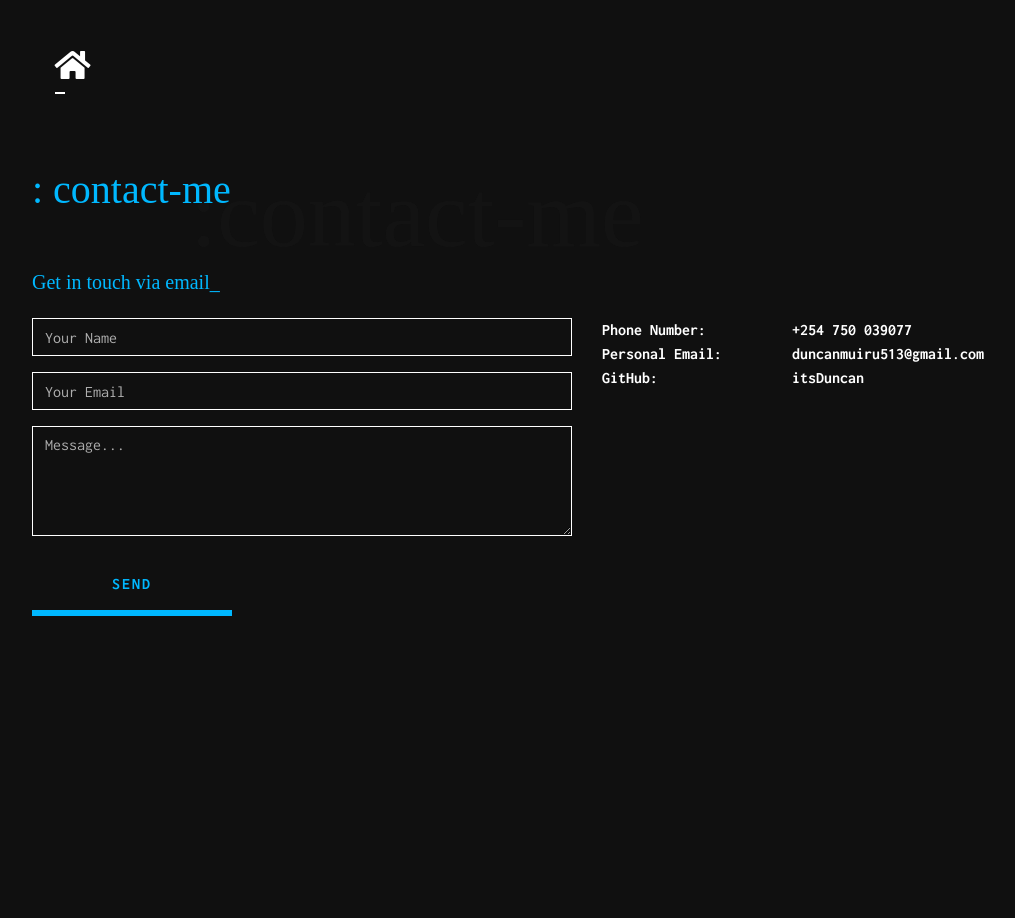
After one commit to itsDuncan/portfolio, a Django app: template home/templates/home/contact.html in a window 1280 px wide. The commit adds this page. Shown: the whole page, without its empty margins (53-1068 px from the left). Run offline with Django 3.2, Linux system fonts and the light colour scheme; the template is opened without the code that fills it, so the values that code supplies are empty; some libraries are stand-ins or nearby versions; some web fonts are replaced.

Commit message:
Added Contact Page | Fixed urls

```diff
--- a/home/static/home/css/navbar.css
+++ b/home/static/home/css/navbar.css
@@ -111,3 +111,8 @@
 		padding-left: 0;
 	}
 }
+
+.navbar-mini .nav-item {
+	margin-left: 1.3rem;
+	font-size: 2rem;
+}
--- a/home/static/home/css/portfolio.css
+++ b/home/static/home/css/portfolio.css
@@ -14,6 +14,22 @@
 ::selection {
 	color: #fff;
 	background-color: var(--blue);
+}
+
+::placeholder {
+	font-family: Inconsolata-Regular;
+	color: #afafaf !important;
+	opacity: 1;
+}
+
+:-ms-input-placeholder {
+	font-family: Inconsolata-Regular;
+	color: #afafaf !important;
+}
+
+::-ms-input-placeholder {
+	font-family: Inconsolata-Regular;
+	color: #afafaf !important;
 }
 
 html {
@@ -190,6 +206,7 @@ section {
 }
 
 #projects figure figcaption {
+	font-family: 'Inconsolata-Bold';
 	position: absolute;
 	left: 0px;
 	top: 50%;
@@ -277,3 +294,31 @@ footer {
 #about .underline-btn:hover {
     color: #fff;
 }
+
+#typed {
+	display: inline;
+	font-family: Raleway-ExtraBold;
+}
+
+.typed-cursor {
+	font-size: 2.5rem;
+	margin-left: 5px;
+	margin-bottom: .5rem;
+}
+
+#contact .contact-details {
+	font-family: Inconsolata-Bold;
+}
+
+#contact .form-control {
+	font-family: Inconsolata-Bold;
+	border: 1px solid #fff;
+	border-radius: 0px;
+	background-color: transparent;
+	margin-bottom: 1rem;
+	color: #fff;
+}
+
+#contact .form-control:focus {
+	box-shadow: 0 0 0 0.2rem var(--blue);
+}
--- /dev/null
+++ b/home/templates/home/contact.html
@@ -0,0 +1,67 @@
+{% extends 'base/base.html' %}
+
+{% block content %}
+
+{% include 'home/includes/navbar_mini.html' %}
+
+<section id="contact">
+	<div class="container">
+		<div class="row">
+			<div class="col-md-7">
+				<div class="small-background-letter">
+					<span>:contact-me</span>
+				</div>
+				<div class="text-container">
+					<h1 class="text-block-header py-5 text-blue">: contact-me</h1>
+				</div>
+				<h5 class="title text-blue">Get in touch via email_</h5>
+			</div>
+		</div>
+		<div class="row mt-3">
+			<div class="col-md-6">
+				<div class="text-container">
+					<form method="POST" action="">
+						<input class="form-control" type="text" name="senders_name" id="senders_name" placeholder="Your Name">
+						<input class="form-control" type="email" name="senders_email" id="senders_email" placeholder="Your Email">
+						<textarea class="form-control" rows="4" id="message" placeholder="Message..."></textarea>
+
+						<button class="underline-btn" type="submit">
+							<span class="btn-text">Send</span>
+						</button>
+					</form>
+				</div>
+			</div>
+
+			<div class="col-md-6 contact-details">
+				<div class="row">
+					<div class="col-4">
+						<span>Phone Number:</span>
+					</div>
+					<div class="col-4">
+						<span>+254 750 039077</span>
+					</div>
+				</div>
+
+				<div class="row">
+					<div class="col-4">
+						<span>Personal Email:</span>
+					</div>
+					<div class="col-4">
+						<span>duncanmuiru513@gmail.com</span>
+					</div>
+				</div>
+
+				<div class="row">
+					<div class="col-4">
+						<span>GitHub:</span>
+					</div>
+					<div class="col-4">
+						<span>itsDuncan</span>
+					</div>
+				</div>
+			</div>
+		</div>
+	</div>
+</section>
+
+{% endblock content %}
--- a/home/templates/home/includes/navbar.html
+++ b/home/templates/home/includes/navbar.html
@@ -16,7 +16,7 @@
 				<a class="nav-link" href="#projects">projects</a>
 			</li>
 			<li class="nav-item">
-				<a class="nav-link" href="#contact">contact</a>
+				<a class="nav-link" href="{% url 'home:contact' %}">contact</a>
 			</li>
 			<li class="nav-item">
 				<a class="nav-link" href="#contact">pricing</a>
--- /dev/null
+++ b/home/templates/home/includes/navbar_mini.html
@@ -0,0 +1,14 @@
+<nav class="navbar navbar-expand-lg navbar-transparent navbar-mini">
+
+	<button class="navbar-toggler" type="button" data-toggle="collapse" data-target="#navbarSupportedContent" aria-controls="navbarSupportedContent" aria-expanded="false" aria-label="Toggle navigation">
+		<span class="navbar-toggler-icon"></span>
+	</button>
+
+	<div class="collapse navbar-collapse" id="navbarSupportedContent">
+		<ul class="navbar-nav mr-auto">
+			<li class="nav-item active">
+				<a class="nav-link" href="{% url 'home:landing-page' %}"> <i class="fas fa-home"></i> </a>
+			</li>
+		</ul>
+	</div>
+</nav>
--- a/home/urls.py
+++ b/home/urls.py
@@ -4,5 +4,7 @@ from . import views
 app_name = 'home'
 
 urlpatterns = [
-	re_path('', views.home, name='landing-page'),
+	re_path(r'^$', views.home),
+	re_path(r'^home/$', views.home, name='landing-page'),
+	re_path(r'^contact/$', views.contact, name='contact'),
 ]
--- a/portfolio/urls.py
+++ b/portfolio/urls.py
@@ -14,9 +14,9 @@ Including another URLconf
     2. Add a URL to urlpatterns:  path('blog/', include('blog.urls'))
 """
 from django.contrib import admin
-from django.urls import path, include
+from django.urls import path, re_path, include
 
 urlpatterns = [
     path('admin/', admin.site.urls),
-    path('', include('home.urls')),
+    re_path(r'', include('home.urls')),
 ]
--- a/templates/base/base.html
+++ b/templates/base/base.html
@@ -32,14 +32,23 @@
 
 		{% endblock content %}
 
-		<script src="https://code.jquery.com/jquery-3.3.1.slim.min.js" integrity="sha384-q8i/X+965DzO0rT7abK41JStQIAqVgRVzpbzo5smXKp4YfRvH+8abtTE1Pi6jizo" crossorigin="anonymous"></script>
-
-		<script src="https://cdnjs.cloudflare.com/ajax/libs/popper.js/1.14.7/umd/popper.min.js" integrity="sha384-UO2eT0CpHqdSJQ6hJty5KVphtPhzWj9WO1clHTMGa3JDZwrnQq4sF86dIHNDz0W1" crossorigin="anonymous"></script>
-
-		<script src="https://stackpath.bootstrapcdn.com/bootstrap/4.3.1/js/bootstrap.min.js" integrity="sha384-JjSmVgyd0p3pXB1rRibZUAYoIIy6OrQ6VrjIEaFf/nJGzIxFDsf4x0xIM+B07jRM" crossorigin="anonymous"></script>
+		{% include 'base/js.html' %}
 
 		{% block js %}
+			<script type="text/javascript">
 
+				$(document).ready(function () {
+					var typed = new Typed('#typed', {
+						stringsElement: '#typed-strings',
+						startDelay: 1000,
+						backDelay: 1000,
+						typeSpeed: 40,
+						backSpeed: 40,
+						smartBackspace: true
+					});
+				})
+
+			</script>
 		{% endblock js %}
 	</body>
 </html>
--- /dev/null
+++ b/templates/base/js.html
@@ -0,0 +1,7 @@
+<script src="https://code.jquery.com/jquery-3.4.1.js" integrity="sha256-WpOohJOqMqqyKL9FccASB9O0KwACQJpFTUBLTYOVvVU=" crossorigin="anonymous"></script>
+
+<script src="https://stackpath.bootstrapcdn.com/bootstrap/4.4.1/js/bootstrap.min.js" integrity="sha384-wfSDF2E50Y2D1uUdj0O3uMBJnjuUD4Ih7YwaYd1iqfktj0Uod8GCExl3Og8ifwB6" crossorigin="anonymous"></script>
+
+<script src="https://cdnjs.cloudflare.com/ajax/libs/popper.js/1.14.7/umd/popper.min.js" integrity="sha384-UO2eT0CpHqdSJQ6hJty5KVphtPhzWj9WO1clHTMGa3JDZwrnQq4sF86dIHNDz0W1" crossorigin="anonymous"></script>
+
+<script src="https://cdn.jsdelivr.net/npm/typed.js@2.0.11"></script>
```
Also changed, not shown: home/templates/home/includes/landing.html (+8 -2 lines), home/views.py (+7 -4 lines). Lines whose indentation alone changed are shown as unchanged.
